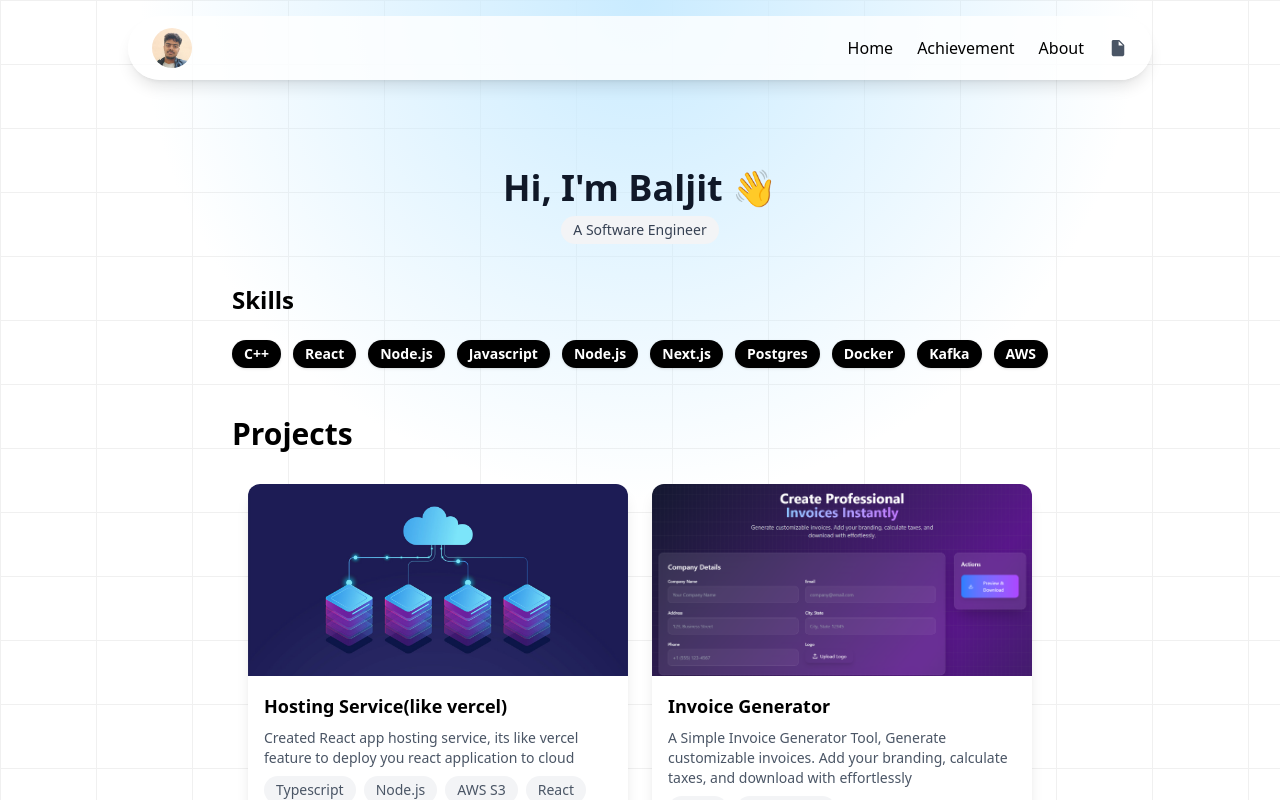
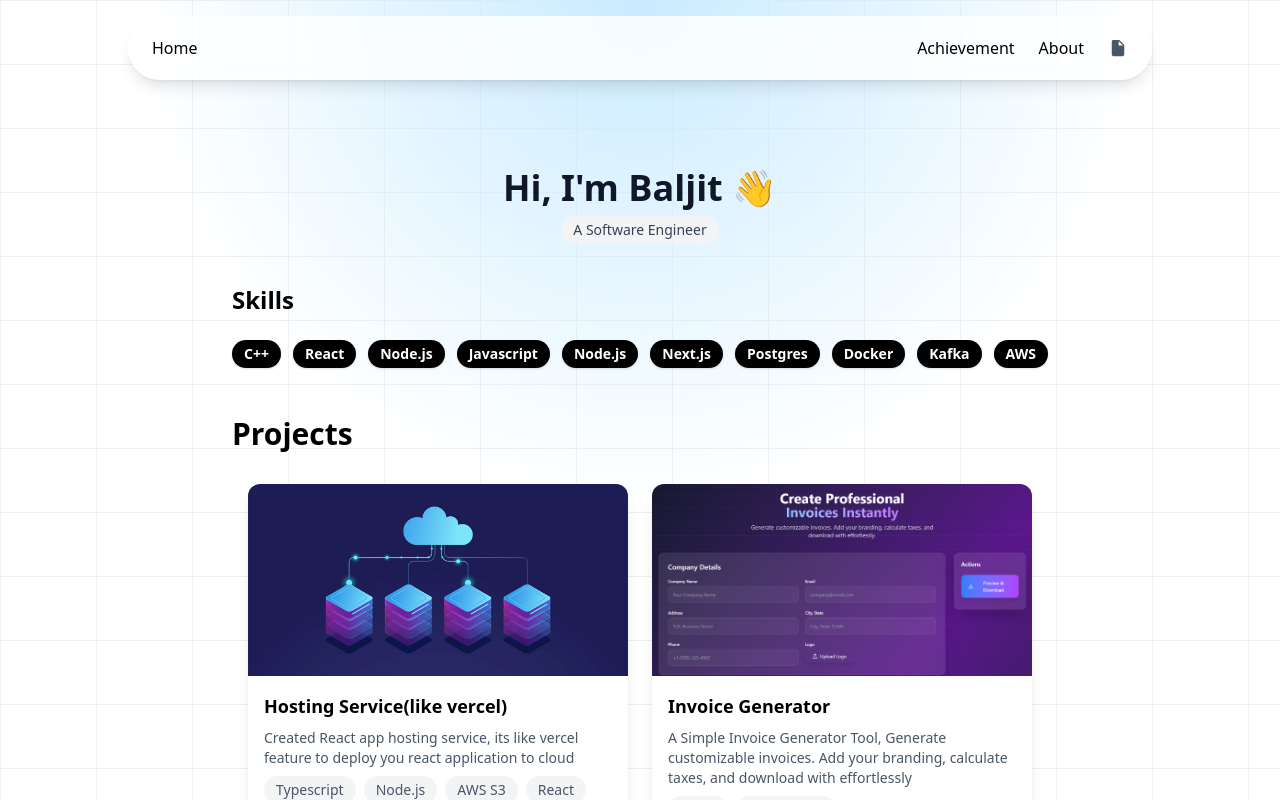
Before and after one commit to TheBaljitSingh/portfolio-v2, a React (Vite) app: page / in a window 1280 px wide. Shown: the top 800 px of the page. Built offline with nearby package versions, Linux system fonts and the light colour scheme.

Commit message:
Refactor Navbar by removing profile image
Removed profile image and updated Home link visibility.

```diff
--- a/src/components/Navbar.jsx
+++ b/src/components/Navbar.jsx
@@ -37,21 +37,16 @@ export default function Navbar() {
       <div className="flex items-center justify-between h-16">
         {/* Profile Image */}
         <div className="flex-shrink-0">
-          <a href="/">
-            <img
-              ref={logoRef}
-              src={profile}
-              alt="profile"
-              className="w-10 h-10 rounded-full object-cover opacity-0"
-            />
+           <a ref={(el) => (linkRefs.current[0] = el)} href="/" className="opacity-0 hover:text-blue-600 transition">
+            Home
           </a>
         </div>
 
         {/* Nav Links */}
         <div className="flex items-center space-x-3 sm:space-x-4 md:space-x-6 text-sm sm:text-base">
-          <a ref={(el) => (linkRefs.current[0] = el)} href="/" className="opacity-0 hover:text-blue-600 transition">
+          {/* <a ref={(el) => (linkRefs.current[0] = el)} href="/" className="opacity-0 hover:text-blue-600 transition">
             Home
-          </a>
+          </a> */}
           <a ref={(el) => (linkRefs.current[1] = el)} href="/achievements" className="opacity-0 hover:text-blue-600 transition">
             Achievement
           </a>
```
